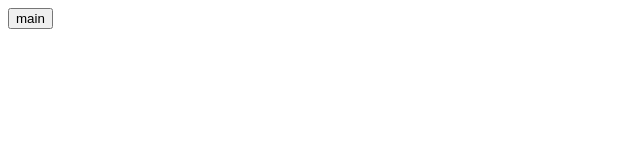
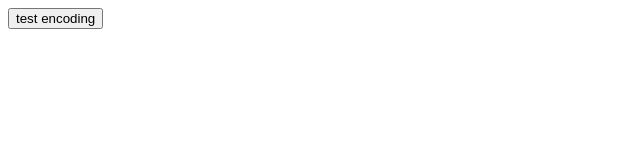
Before and after one commit to ZYinMD/binary-to-jsstring-test, a website with bundled scripts: page index.html in a window 1280 px wide. Shown: the whole page, without its empty margins (0-640 px from the left). Built offline with nearby package versions, Linux system fonts and the light colour scheme.

Commit message:
refactor: rename button

```diff
--- a/browser.js
+++ b/browser.js
@@ -1,7 +1,7 @@
 import { testBase32768, testBase64, testUtf8 } from './modules/tests.js';
 import { randomUint8Array } from './modules/utils.js';
 
-document.getElementById('main')?.addEventListener('click', () => {
+document.getElementById('test-encoding')?.addEventListener('click', () => {
   handleClick();
 });
 
--- a/index.html
+++ b/index.html
@@ -7,6 +7,6 @@
     <script type="module" src="browser.js"></script>
   </head>
   <body>
-    <button id="main">main</button>
+    <button id="test-encoding">test encoding</button>
   </body>
 </html>
--- a/modules/utils.js
+++ b/modules/utils.js
@@ -9,7 +9,7 @@ export function randomInteger(ceiling) {
 export function randomUint8Array() {
   const result = new Uint8Array(randomInteger(10e6)).map(() => randomInteger(256));
   const mb = (result.length / 1024 / 1024).toFixed(1);
-  console.log(`created random Uint8Array of ${mb}MB`);
+  console.log(`created random Uint8Array of ${mb}MB for testing`);
   console.log('');
   return result;
 }
```
